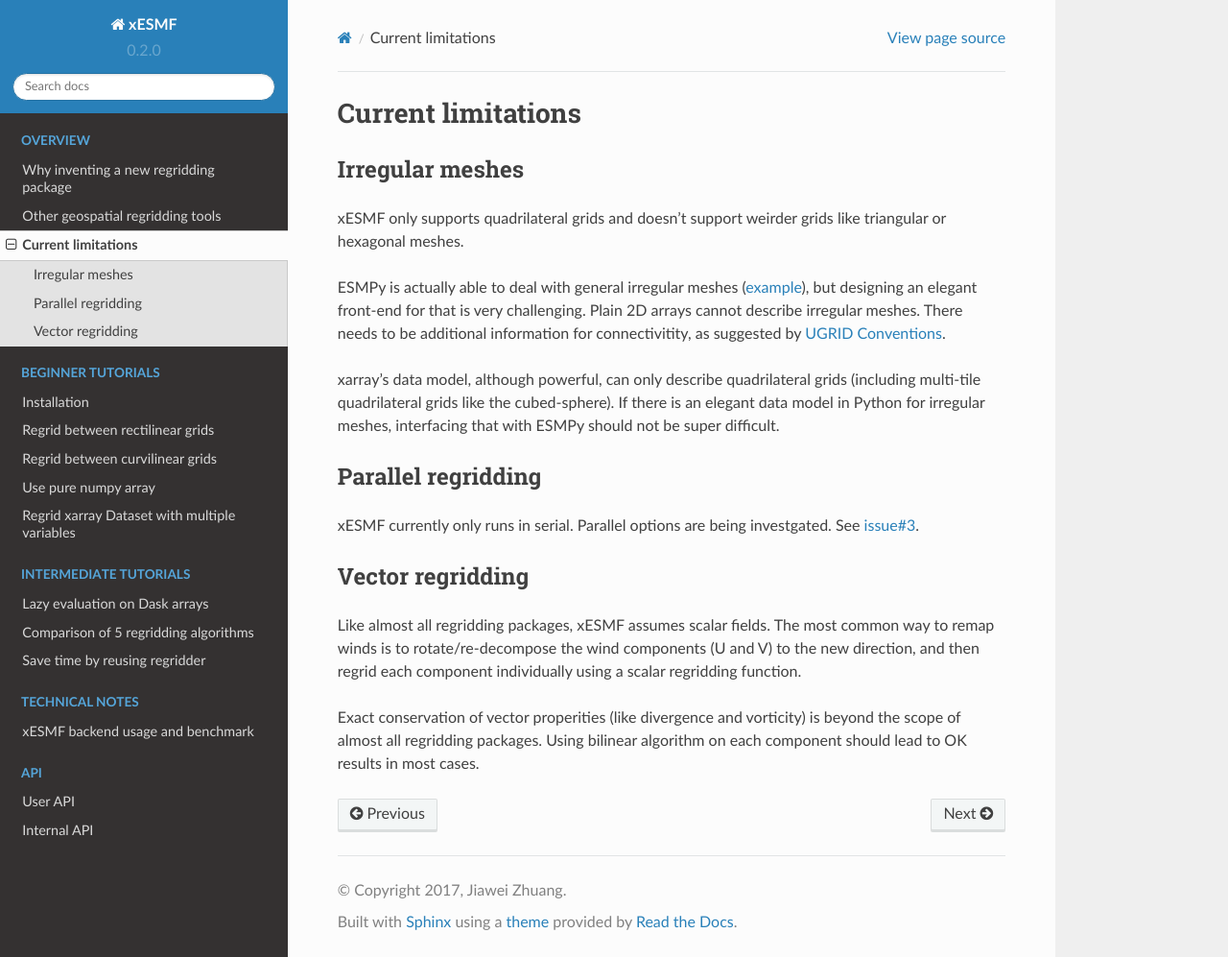
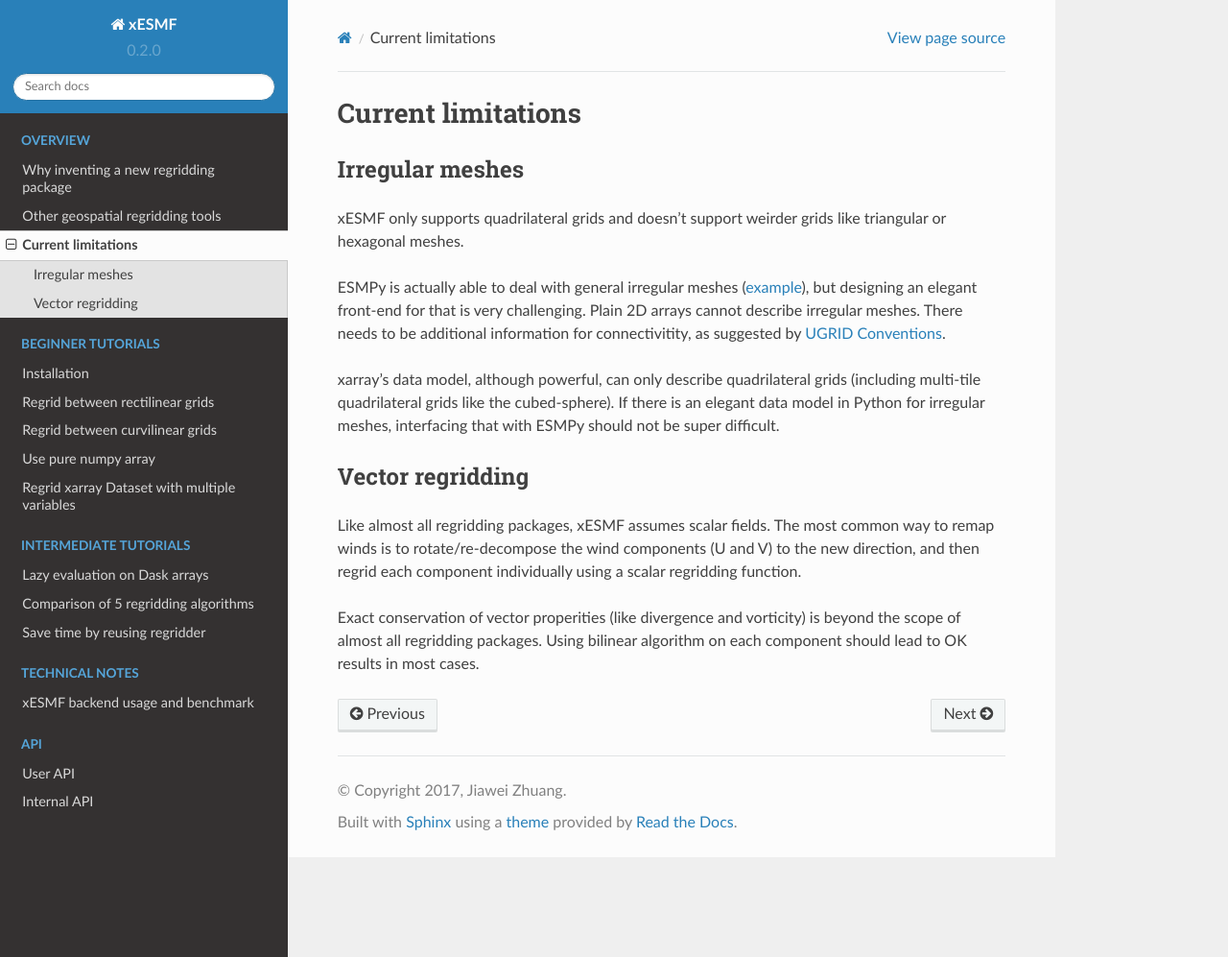
Before and after one commit to JiaweiZhuang/xESMF, a Sphinx documentation site: the page built from doc/limitations.rst, in a window 1280 px wide and 997 px high. Shown: the whole window at 96% size. Built offline with Sphinx 7.4.7 and the Read the Docs theme 2.0.0, drawn with Linux system fonts in a browser that asks for light colours.

Commit message:
remove parallel regridding in limitations page

```diff
--- a/doc/limitations.rst
+++ b/doc/limitations.rst
@@ -22,13 +22,6 @@
 If there is an elegant data model in Python for irregular meshes,
 interfacing that with ESMPy should not be super difficult.
 
-Parallel regridding
--------------------
-
-xESMF currently only runs in serial.
-Parallel options are being investgated.
-See `issue#3 <https://github.com/JiaweiZhuang/xESMF/issues/3>`_.
-
 Vector regridding
 -----------------
 
```
